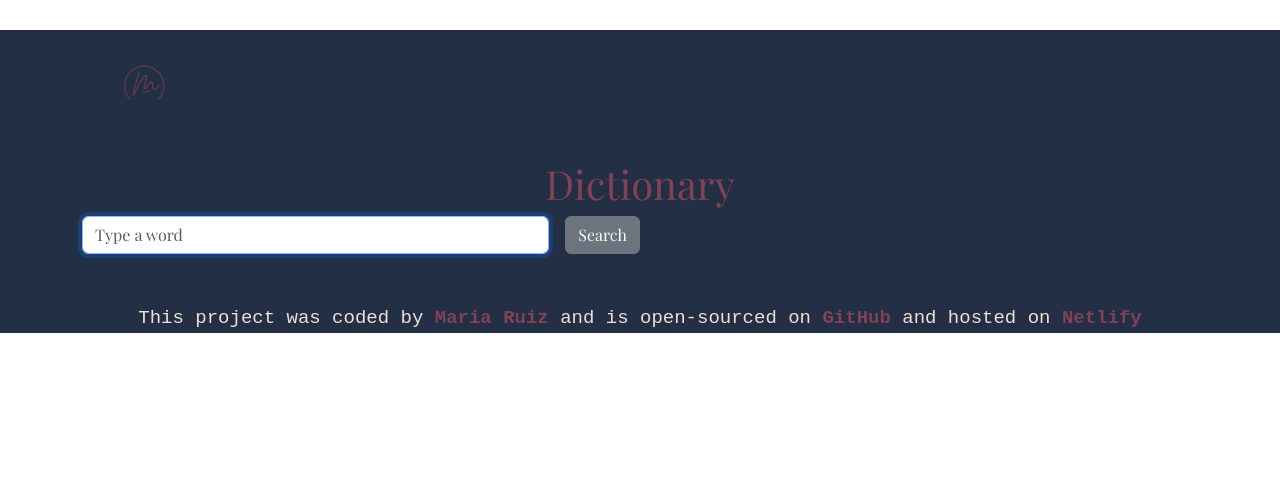
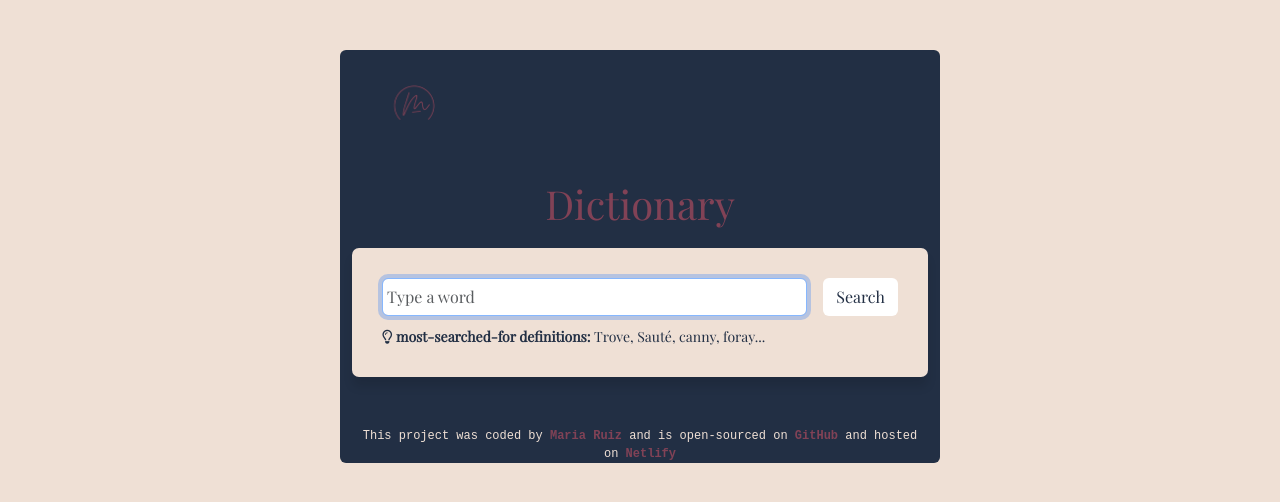
Before and after one commit to mariaruizgomez/dictionary-app, a React (Create React App) app: page / in a window 1280 px wide. Shown: the top 502 px of the page. Built offline with nearby package versions, Linux system fonts and the light colour scheme; no server answers.

Commit message:
added loaded function to have a word displayed by default

```diff
--- a/public/index.html
+++ b/public/index.html
@@ -9,6 +9,10 @@
       name="description"
       content="Web site created using create-react-app"
     />
+     <script
+      src="https://kit.fontawesome.com/569302e2e2.js"
+      crossorigin="anonymous"
+    ></script>
     <link
       href="https://cdn.jsdelivr.net/npm/bootstrap@5.3.0-alpha1/dist/css/bootstrap.min.css"
       rel="stylesheet"
--- a/src/App.css
+++ b/src/App.css
@@ -2,6 +2,13 @@
   text-align: center;
   background-color: #222f44;
   font-family: "Playfair Display", serif;
+  max-width: 600px;
+  margin: 50px auto;
+  border-radius: 6px;
+}
+
+body{
+  background-color: #efe0d5;
 }
 
 h2 {
@@ -18,7 +25,7 @@ h2 {
 }
 
 .App footer {
-  font-size: 19px;
+  font-size: 12px;
   font-family: monospace;
   color: #efe0d5;
   margin-top: 50px;
--- a/src/App.js
+++ b/src/App.js
@@ -10,7 +10,7 @@ export default function App() {
           <img src={logo} className="Personal-logo img-fluid" alt="logo" />
         </header>
         <main className="main-content">
-          <Dictionary />
+          <Dictionary defaultKeyword="Sauté" />
         </main>
 
         <footer>
--- a/src/Dictionary.css
+++ b/src/Dictionary.css
@@ -2,6 +2,28 @@
   color: #814256;
 }
 
-.Dictionary form {
+.Dictionary input {
   margin-bottom: 10px;
+  width: 200%;
+  padding: 6px 4px;
 }
+
+section {
+  box-shadow: rgba(0 0 0 / 10%) 0px 10px 10px;
+  background-color: #efe0d5;
+  color: #222f44;
+  border-radius: 7px;
+  margin: 20px 0;
+  padding: 30px;
+  text-align: center;
+}
+
+.btn {
+  background-color: white;
+  color: #222f44;
+}
+
+.suggestions {
+    text-align: left;
+    font-size: 14px;
+}
--- a/src/Dictionary.js
+++ b/src/Dictionary.js
@@ -3,35 +3,42 @@ import "./Dictionary.css";
 import axios from "axios";
 import Results from "./Results";
 
-
-export default function Dictionary() {
-  const [keyword, setKeyword] = useState("");
+export default function Dictionary(props) {
+  const [keyword, setKeyword] = useState(props.defaultKeyword);
   const [results, setResults] = useState(null);
+  const [loaded, setLoaded] = useState(false);
 
   function handleResponse(response) {
-
     setResults(response.data[0]);
   }
 
-  function search(event) {
-    event.preventDefault();
-
+  function search() {
     let apiUrl = `https://api.dictionaryapi.dev/api/v2/entries/en/${keyword}`;
 
     axios.get(apiUrl).then(handleResponse);
   }
 
+  function handleSumit(event) {
+    event.preventDefault();
+    search();
+  }
+
   function handleKeywordChange(event) {
     setKeyword(event.target.value);
   }
+function load () {
+    setLoaded(true);
+    search();
+}
 
+  if (loaded) {
     return (
       <div className="Dictionary">
         <h1>Dictionary</h1>
-
+        <section>
           <form
-        className="col-6 d-flex me-5 justify-content-center"
-        onSubmit={search}
+            className="col-12 d-flex me-5 justify-content-center"
+            onSubmit={handleSumit}
           >
             <input
               type="search"
@@ -41,12 +48,22 @@ export default function Dictionary() {
               onChange={handleKeywordChange}
             />
             <div>
-          <button className="btn btn-secondary" title="Search">
+              <button className="btn" title="Search">
                 Search
               </button>
             </div>
           </form>
+          <div className="suggestions">
+            <i class="fa-regular fa-lightbulb"></i>{" "}
+            <strong>most-searched-for definitions: </strong>Trove, Sauté, canny,
+            foray...{" "}
+          </div>
+        </section>
         <Results results={results} />
       </div>
     );
+  } else {
+    load();
+    return "Loading"
   }
+}
--- a/src/Meaning.css
+++ b/src/Meaning.css
@@ -3,10 +3,3 @@
     text-align: left;
     margin-left: 15px;
 }
-
-.Meaning {
-    box-shadow: rgba(241, 233, 233, 0.1) 5px 5px 5px;
-    background-color:#efe0d5;
-    color: #222f44;
-    border-radius: 20px;
-}
--- a/src/Phonetic.css
+++ b/src/Phonetic.css
@@ -3,3 +3,9 @@
   font-size: 20px;
   text-align: left;
 }
+
+.Phonetic a {
+  color: #814256;
+  display: inline-block;
+
+}
--- a/src/Results.css
+++ b/src/Results.css
@@ -1,7 +1,7 @@
 .Results h2 {
   margin: 10px;
   text-align: left;
-  color: #efe0d5;
+  color: #222f44;
 }
 
 .Results p {
@@ -11,5 +11,4 @@
   font-weight: 400;
   font-family: "Playfair Display", serif;
   margin-left: 15px;
-
 }
--- a/src/Results.js
+++ b/src/Results.js
@@ -7,6 +7,7 @@ export default function Results(props) {
   if (props.results) {
     return (
       <div className="Results">
+        <section>
           <h2>{props.results.word}</h2>
           {props.results.phonetics.map(function (phonetic, index) {
             return (
@@ -15,11 +16,15 @@ export default function Results(props) {
               </div>
             );
           })}
+        </section>
         {props.results.meanings.map(function (meaning, index) {
           return (
-            <div key={index}>
+
+            <section key={index}>
               <Meaning meaning={meaning} />
-            </div>
+
+            </section>
+
           );
         })}
       </div>
```
Lines whose indentation alone changed are shown as unchanged.
